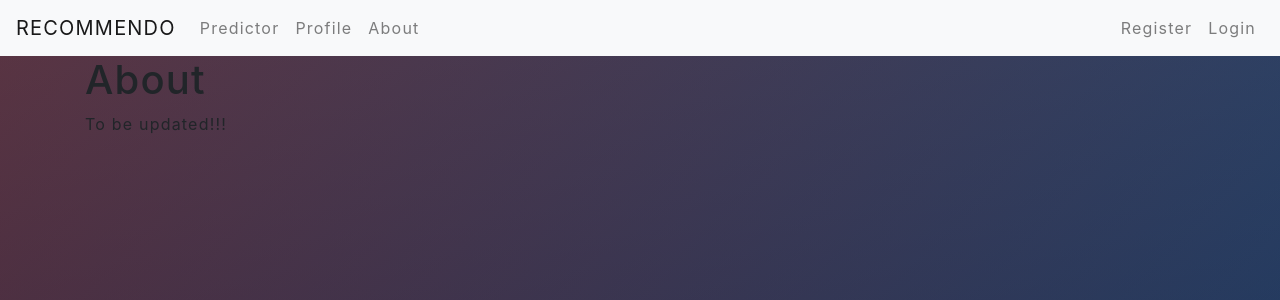
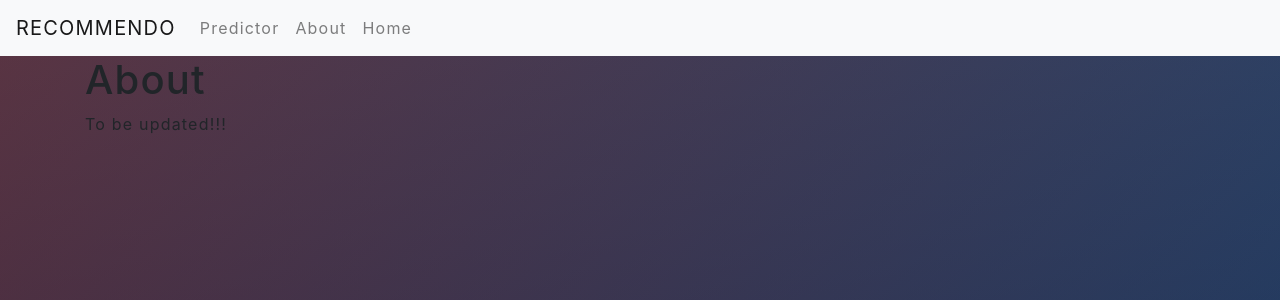
Before and after one commit to mianga58/recommendo, a Flask app: page /about in a window 1280 px wide. Shown: the top 300 px of the page. Run offline with Flask 2, Linux system fonts and the light colour scheme; some libraries are stand-ins or nearby versions.

Commit message:
Update _navbar.html

```diff
--- a/templates/include/_navbar.html
+++ b/templates/include/_navbar.html
@@ -10,32 +10,33 @@
       <li class="nav-item">
         <a class="nav-link" href="/predictor1">Predictor</a>
       </li>
-         <li class="nav-item">
+        <!-- <li class="nav-item">
         <a class="nav-link" href="/profile">Profile</a>
-      </li>
+      </li>-->
       <li class="nav-item">
         <a class="nav-link " href="/about" tabindex="-1" aria-disabled="true">About</a>
+      </li>
+       <li class="nav-item ">
+        <a class="nav-link" href="/">Home <span class="sr-only">(current)</span></a>
       </li>
     </ul>
          {% if session.logged_in %}
 
-     <li class="nav-item ">
-        <a class="nav-link" href="/">Home <span class="sr-only">(current)</span></a>
-      </li>
+
        <ul class="nav navbar-nav navbar-right">
           <li><a class="nav-link" href="/dashboard">Dashboard</a></li>
       </ul>
 
-        <ul class="nav navbar-nav navbar-right">
+        <!--<ul class="nav navbar-nav navbar-right">
           <li><a class="nav-link" href="/logout">Logout</a></li>
-      </ul>
+      </ul>-->
          {% else %}
-      <ul class="nav navbar-nav navbar-right">
+      <!--<ul class="nav navbar-nav navbar-right">
           <li><a class="nav-link" href="/register">Register</a></li>
       </ul>
        <ul class="nav navbar-nav navbar-right">
           <li><a class="nav-link" href="/login">Login</a></li>
-      </ul>
+      </ul>-->
            {% endif %}
   </div>
 </nav>
```
